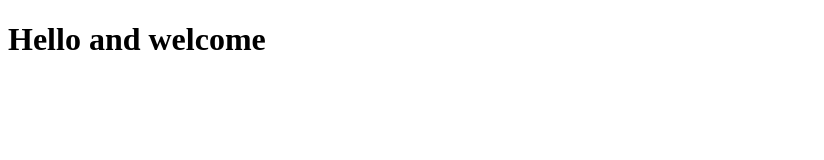
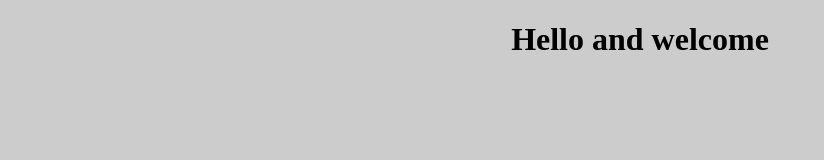
Before and after one commit to stemshell/git-intro-challenge, a plain HTML site: page index.html in a window 1280 px wide. Shown: the whole page, without its empty margins (0-824 px from the left). Drawn offline with Linux system fonts and the light colour scheme.

Commit message:
Added styling

```diff
--- a/index.html
+++ b/index.html
@@ -3,6 +3,15 @@
   <head>
     <meta charset="utf-8">
     <title>My Website</title>
+    <style>
+    body {
+      background: #ccc;
+    }
+    h1 {
+      color: black;
+      text-align: center;
+    }
+    </style>
   </head>
 
   <body>
```
